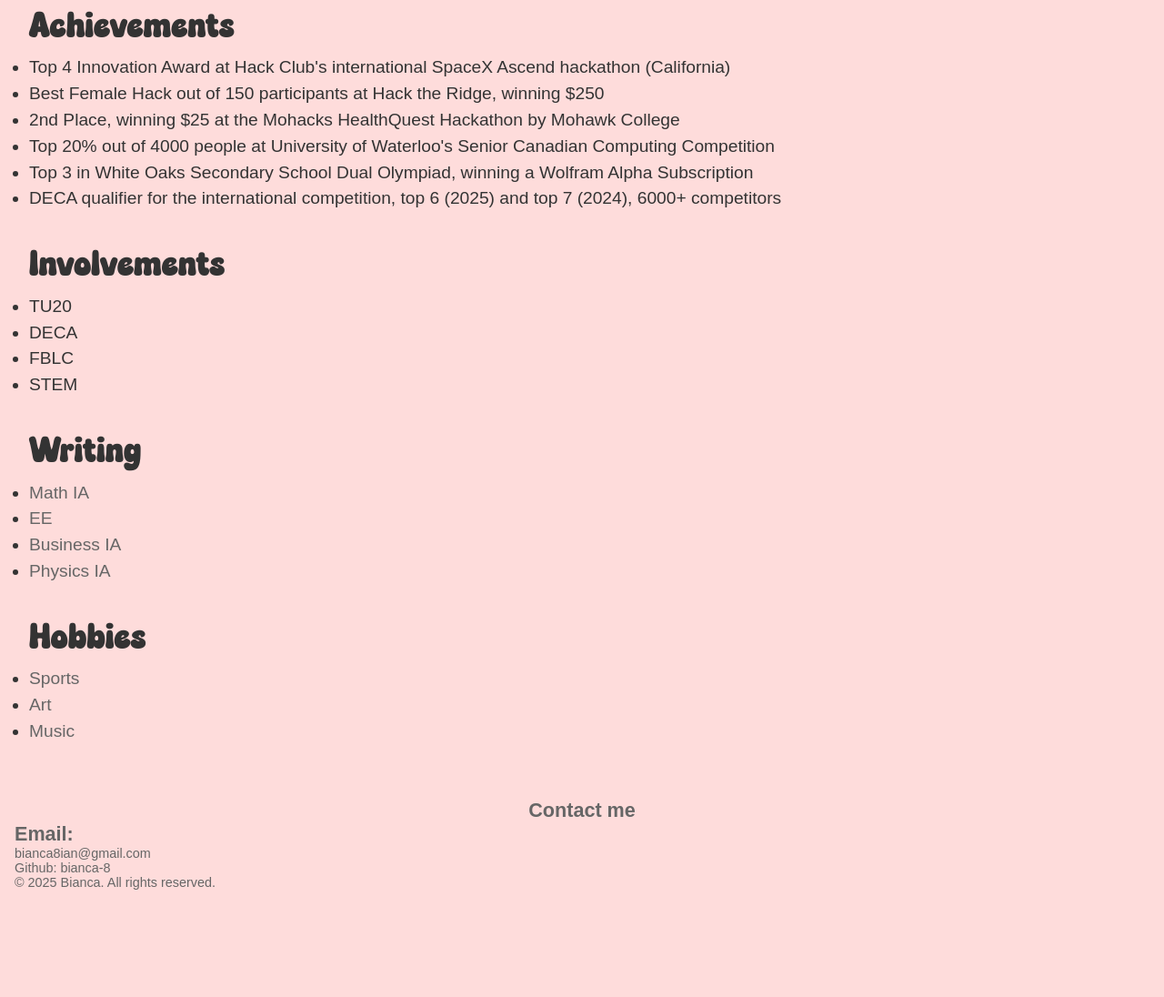
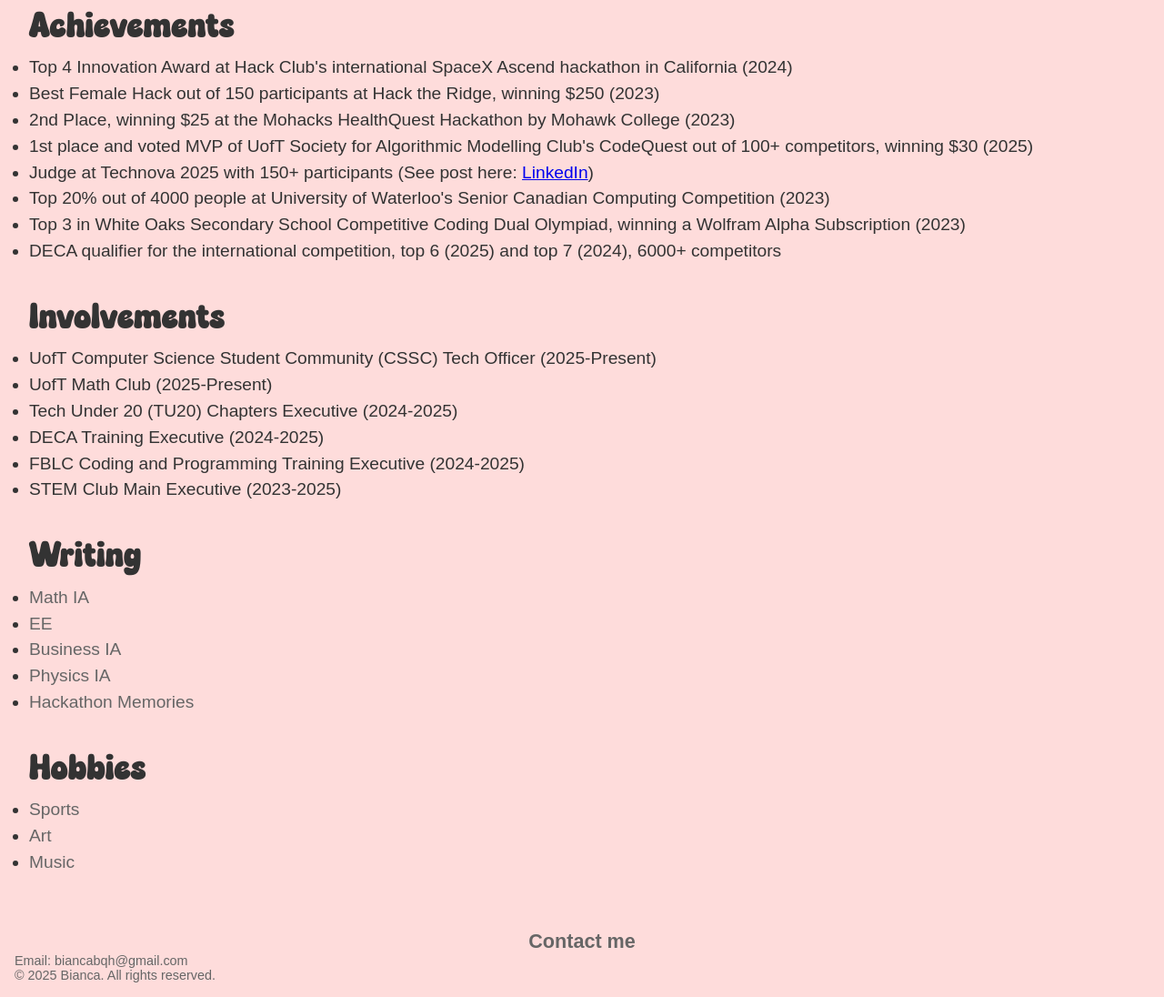
Before and after one commit to bianca-8/personal-website, a website: page index.html in a window 1280 px wide. Shown: the part 1159-2255 px from the top of the page at 91% size. Before the commit the page ends 2153 px from the top, so only its background shows below. Drawn offline with nearby package versions, Linux system fonts and the light colour scheme; a script that the page names is missing; a web font is replaced by a local one.

Commit message:
wrote more activities

```diff
--- a/index.html
+++ b/index.html
@@ -8,10 +8,10 @@
       href="https://fonts.googleapis.com/css?family=Happy+Monkey"
       rel="stylesheet"/>
       <!-- Three.js core -->
-<script src="https://cdn.jsdelivr.net/npm/three@0.152.2/build/three.min.js"></script>
-<script src="https://unpkg.com/3d-force-graph"></script>
-<script src="https://cdn.jsdelivr.net/npm/three@0.152.2/examples/js/loaders/FontLoader.js"></script>
-<script src="https://cdn.jsdelivr.net/npm/three@0.152.2/examples/js/geometries/TextGeometry.js"></script>
+    <script src="https://cdn.jsdelivr.net/npm/three@0.152.2/build/three.min.js"></script>
+    <script src="https://unpkg.com/3d-force-graph"></script>
+    <script src="https://cdn.jsdelivr.net/npm/three@0.152.2/examples/js/loaders/FontLoader.js"></script>
+    <script src="https://cdn.jsdelivr.net/npm/three@0.152.2/examples/js/geometries/TextGeometry.js"></script>
     <script src="main.js" defer></script>
   </head>
   <body>
@@ -43,12 +43,12 @@
         <div id="about-me">
           <h1>About Me
           <a
-          href="https://www.linkedin.com/in/bianca07/"
+          href="https://www.linkedin.com/in/bianca07/" target="_blank"
           class="links"
           aria-label="LinkedIn">
           <img src="assets/linkedin.png" alt="LinkedIn" />
         </a>
-        <a href="https://github.com/bianca-8" class="links" aria-label="GitHub">
+        <a href="https://github.com/bianca-8" target="_blank" class="links" aria-label="GitHub">
           <img src="assets/github.png" alt="GitHub" />
         </a>
       </h1>
@@ -59,9 +59,7 @@
            text - where i got words from
            My list of questions
            -
-           add a feature for currently doing (eg coding)
-           add a block for coding + math
-           uoft, woss, ib
+           add a section for memories (eg photos from hackathons) + writing about them?? (hackathon blog??)
            -->
           I am a computer science, math and business student at the University of Toronto. I love solving problems and learning new things!
         </div>
@@ -78,7 +76,7 @@
       <div class="section">
         <h1>Projects</h1>
         <div id="projects">
-          <a href="https://github.com/bianca-8/Hospital-Search">
+          <a href="https://github.com/bianca-8/Hospital-Search" target="_blank">
             <div>
               <h2>
                 Hospital Search
@@ -96,7 +94,7 @@
               <p>Top 5% of projects submitted to the international Hack Club Arcade Showcase in Aug 2024</p>
             </div>
           </a>
-          <a href="https://github.com/bianca-8/Codefessor">
+          <a href="https://github.com/bianca-8/Codefessor" target="_blank">
             <div>
               <h2>
                 Codefessor
@@ -114,7 +112,7 @@
               <p>Info</p>
             </div>
           </a>
-          <a href="https://github.com/bianca-8/TapDance">
+          <a href="https://github.com/bianca-8/TapDance" target="_blank">
             <div>
               <h2>
                 TapDance
@@ -137,12 +135,14 @@
       <div class="section">
         <h1>Achievements</h1>
         <ul>
-          <li>Top 4 Innovation Award at Hack Club's international SpaceX Ascend hackathon (California)</li>
-          <li>Best Female Hack out of 150 participants at Hack the Ridge, winning $250</li>
-          <li>2nd Place, winning $25 at the Mohacks HealthQuest Hackathon by Mohawk College</li>
-          <li>Top 20% out of 4000 people at University of Waterloo's Senior Canadian Computing Competition</li>
+          <li>Top 4 Innovation Award at Hack Club's international SpaceX Ascend hackathon in California (2024)</li>
+          <li>Best Female Hack out of 150 participants at Hack the Ridge, winning $250 (2023)</li>
+          <li>2nd Place, winning $25 at the Mohacks HealthQuest Hackathon by Mohawk College (2023)</li>
+          <li>1st place and voted MVP of UofT Society for Algorithmic Modelling Club's CodeQuest out of 100+ competitors, winning $30 (2025)</li>
+          <li>Judge at Technova 2025 with 150+ participants (See post here: <a href="https://www.linkedin.com/feed/update/urn:li:activity:7378978348170956804/" target="_blank">LinkedIn</a>)</li>
+          <li>Top 20% out of 4000 people at University of Waterloo's Senior Canadian Computing Competition (2023)</li>
           <!--<li>Top 21% in the University of Waterloo’s Cayley Math Contest</li>-->
-          <li>Top 3 in White Oaks Secondary School Dual Olympiad, winning a Wolfram Alpha Subscription</li>
+          <li>Top 3 in White Oaks Secondary School Competitive Coding Dual Olympiad, winning a Wolfram Alpha Subscription (2023)</li>
           <li>DECA qualifier for the international competition, top 6 (2025) and top 7 (2024), 6000+ competitors</li>
         </ul>
       </div>
@@ -168,10 +168,12 @@
       <div class="section">
         <h1>Involvements</h1>
         <ul>
-          <li>TU20</li>
-          <li>DECA</li>
-          <li>FBLC</li>
-          <li>STEM</li>
+          <li>UofT Computer Science Student Community (CSSC) Tech Officer (2025-Present)</li>
+          <li>UofT Math Club (2025-Present)</li>
+          <li>Tech Under 20 (TU20) Chapters Executive (2024-2025)</li>
+          <li>DECA Training Executive (2024-2025)</li>
+          <li>FBLC Coding and Programming Training Executive (2024-2025)</li>
+          <li>STEM Club Main Executive (2023-2025)</li>
         </ul>
       </div>
       <div class="section">
@@ -181,6 +183,7 @@
           <li><a href="ee.html" class="footerLinks">EE</a></li>
           <li><a href="business_ia.html" class="footerLinks">Business IA</a></li>
           <li><a href="physics_ia.html" class="footerLinks">Physics IA</a></li>
+          <li><a href="hackathon.html" class="footerLinks">Hackathon Memories</a></li>
         </ul>
       </div>
       <div class="section">
@@ -194,11 +197,9 @@
     </main>
     <footer>
       <h1 id="contact">Contact me</h1>
-      <h2>Email:</h2>
-      <a href="mailto:bianca8ian@gmail.com" class="footerLinks">bianca8ian@gmail.com</a>
-      <p>
-        <a href="https://github.com/bianca-8" target="_blank" class="footerLinks">Github: bianca-8</a>
-      </p>
+      <div>Email:
+      <a href="mailto:biancabqh@gmail.com" class="footerLinks">biancabqh@gmail.com</a>
+      </div>
       <div>© 2025 Bianca. All rights reserved.</div>
     </footer>
   </body>
```
Also changed, not shown: hackathon.html (added, +31 -0 lines).
